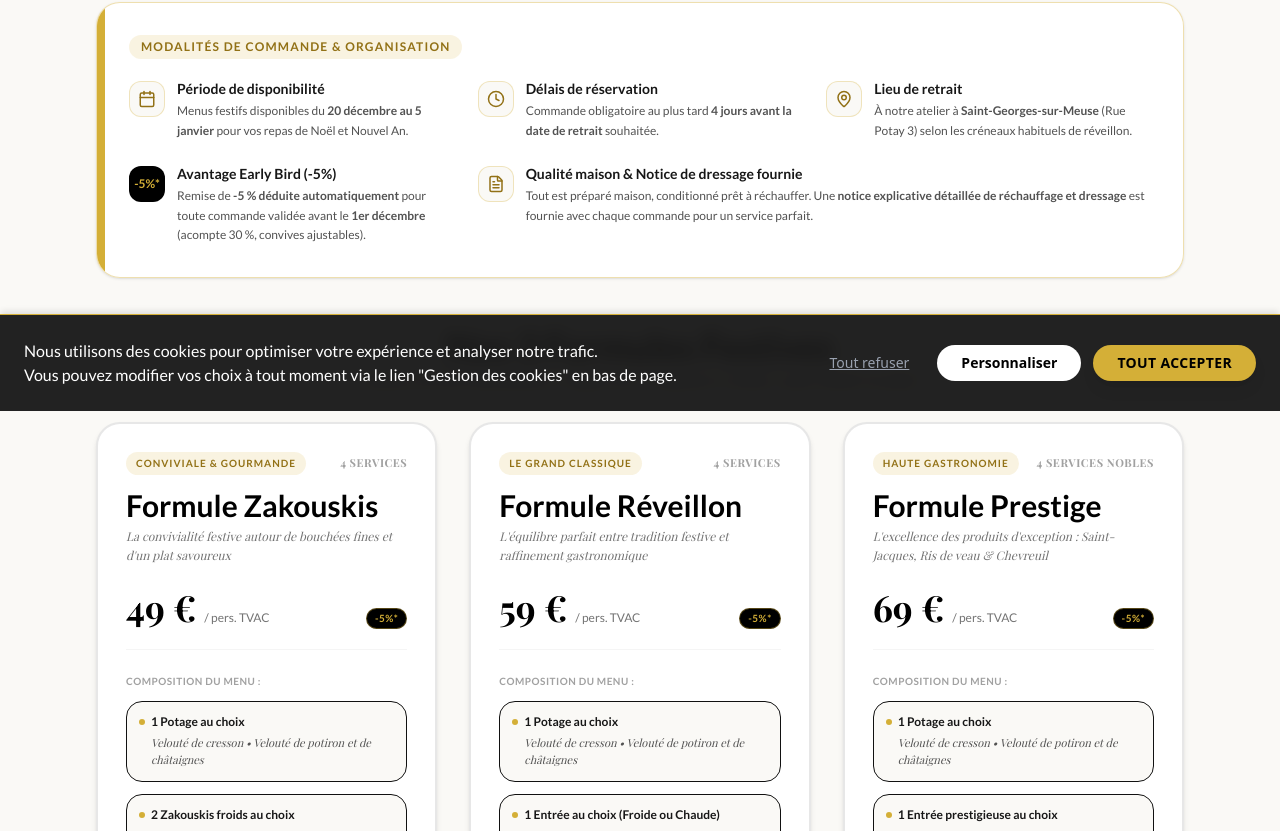
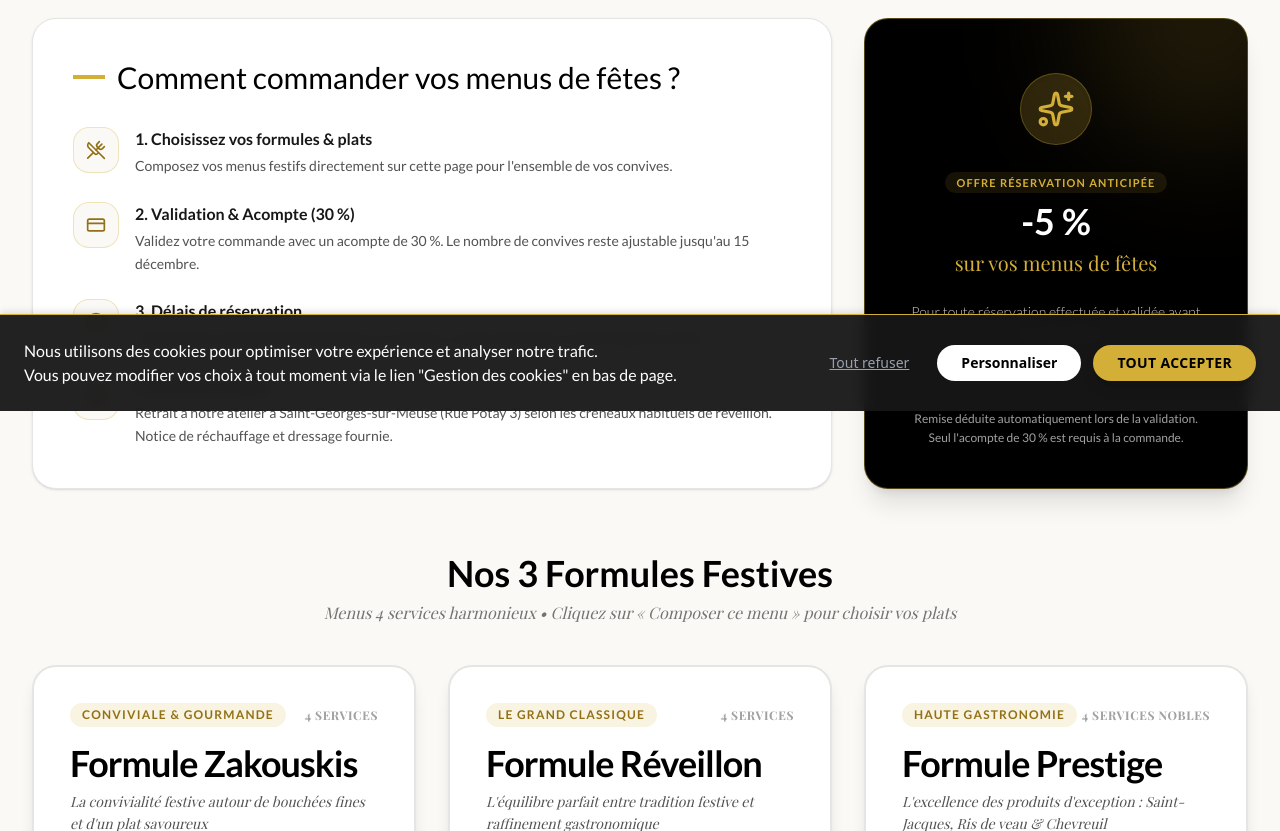
Before and after one commit to FlorianMeganck/traiteur-compere, a Next.js app: page /menus-fetes in a window 1280 px wide. Shown: the part 389-1220 px from the top of the page. Built offline with nearby package versions, Linux system fonts and the light colour scheme; a web font is replaced by a local one.

Commit message:
feat(menus-fetes): bloc réassurance en 2 colonnes et agrandissement échelle des 3 cartes

```diff
--- a/app/menus-fetes/page.tsx
+++ b/app/menus-fetes/page.tsx
@@ -5,7 +5,8 @@ import Link from "next/link";
 import { motion, AnimatePresence } from "framer-motion";
 import {
     Sparkles, Check, Plus, Minus, ShoppingCart, X,
-    ChefHat, Calendar, Clock, MapPin, Award, FileText, ArrowRight
+    ChefHat, Calendar, Clock, MapPin, Award, FileText, ArrowRight,
+    UtensilsCrossed, CreditCard
 } from "lucide-react";
 
 import {
@@ -218,7 +219,7 @@ export default function MenusFetesPage() {
             {/* Halo doré décoratif */}
             <div className="absolute top-0 left-1/2 -translate-x-1/2 w-[1200px] h-[550px] bg-gradient-to-b from-[#D4AF37]/10 via-[#D4AF37]/5 to-transparent blur-3xl pointer-events-none -z-10" />
 
-            <div className="max-w-6xl mx-auto px-4 sm:px-6 lg:px-8 space-y-12">
+            <div className="max-w-7xl mx-auto px-4 sm:px-6 lg:px-8 space-y-16">
 
                 {/* ==================================================== */}
                 {/* 1. EN-TÊTE HERO                                      */}
@@ -239,159 +240,176 @@ export default function MenusFetesPage() {
                 </header>
 
                 {/* ==================================================== */}
-                {/* 2. BANDEAU SUPÉRIEUR : RÉASSURANCE & MODALITÉS       */}
+                {/* 2. BLOC DE RÉASSURANCE EN 2 COLONNES (STYLE PLATS)   */}
                 {/* ==================================================== */}
-                <section className="bg-white/95 rounded-3xl border border-[#D4AF37]/40 shadow-sm p-6 sm:p-8 backdrop-blur-xs relative overflow-hidden">
-                    <div className="absolute top-0 left-0 w-2 h-full bg-[#D4AF37]" />
+                <section className="grid grid-cols-1 lg:grid-cols-3 gap-8">
+                    {/* Colonne de gauche : Comment commander */}
+                    <div className="lg:col-span-2 bg-white p-8 sm:p-10 rounded-3xl shadow-sm border border-neutral-200 flex flex-col justify-between">
+                        <div>
+                            <h2 className="text-2xl sm:text-3xl font-serif text-black mb-8 flex items-center gap-3">
+                                <span className="w-8 h-1 bg-[#D4AF37]"></span>
+                                Comment commander vos menus de fêtes ?
+                            </h2>
 
-                    <div className="flex items-center gap-2.5 mb-5">
-                        <span className="text-xs font-bold uppercase tracking-widest text-[#927116] bg-[#D4AF37]/15 px-3 py-1 rounded-full">
-                            Modalités de commande & Organisation
-                        </span>
+                            <ul className="space-y-6">
+                                <li className="flex items-start gap-4">
+                                    <div className="bg-[#FAF9F6] p-3 rounded-2xl text-[#927116] border border-[#D4AF37]/30 shrink-0">
+                                        <UtensilsCrossed size={20} />
+                                    </div>
+                                    <div>
+                                        <h3 className="font-bold text-neutral-900 mb-1 text-base">
+                                            1. Choisissez vos formules & plats
+                                        </h3>
+                                        <p className="text-neutral-600 text-sm leading-relaxed">
+                                            Composez vos menus festifs directement sur cette page pour l&apos;ensemble de vos convives.
+                                        </p>
+                                    </div>
+                                </li>
+
+                                <li className="flex items-start gap-4">
+                                    <div className="bg-[#FAF9F6] p-3 rounded-2xl text-[#927116] border border-[#D4AF37]/30 shrink-0">
+                                        <CreditCard size={20} />
+                                    </div>
+                                    <div>
+                                        <h3 className="font-bold text-neutral-900 mb-1 text-base">
+                                            2. Validation & Acompte (30 %)
+                                        </h3>
+                                        <p className="text-neutral-600 text-sm leading-relaxed">
+                                            Validez votre commande avec un acompte de 30 %. Le nombre de convives reste ajustable jusqu&apos;au 15 décembre.
+                                        </p>
+                                    </div>
+                                </li>
+
+                                <li className="flex items-start gap-4">
+                                    <div className="bg-[#FAF9F6] p-3 rounded-2xl text-[#927116] border border-[#D4AF37]/30 shrink-0">
+                                        <Clock size={20} />
+                                    </div>
+                                    <div>
+                                        <h3 className="font-bold text-neutral-900 mb-1 text-base">
+                                            3. Délais de réservation
+                                        </h3>
+                                        <p className="text-neutral-600 text-sm leading-relaxed">
+                                            Commandes ouvertes du 20 décembre au 5 janvier, au plus tard 4 jours avant la date de retrait.
+                                        </p>
+                                    </div>
+                                </li>
+
+                                <li className="flex items-start gap-4">
+                                    <div className="bg-[#FAF9F6] p-3 rounded-2xl text-[#927116] border border-[#D4AF37]/30 shrink-0">
+                                        <MapPin size={20} />
+                                    </div>
+                                    <div>
+                                        <h3 className="font-bold text-neutral-900 mb-1 text-base">
+                                            4. Retrait à l&apos;atelier
+                                        </h3>
+                                        <p className="text-neutral-600 text-sm leading-relaxed">
+                                            Retrait à notre atelier à Saint-Georges-sur-Meuse (Rue Potay 3) selon les créneaux habituels de réveillon. Notice de réchauffage et dressage fournie.
+                                        </p>
+                                    </div>
+                                </li>
+                            </ul>
+                        </div>
                     </div>
 
-                    <div className="grid grid-cols-1 md:grid-cols-2 lg:grid-cols-3 gap-6 text-sm">
-                        {/* Période de disponibilité */}
-                        <div className="flex items-start gap-3">
-                            <div className="w-9 h-9 rounded-xl bg-[#FAF9F6] border border-[#D4AF37]/30 text-[#927116] flex items-center justify-center shrink-0 mt-0.5">
-                                <Calendar size={18} />
+                    {/* Colonne de droite : Encart sombre noir & or élégant */}
+                    <div className="lg:col-span-1 bg-black text-white p-8 sm:p-10 rounded-3xl shadow-xl relative overflow-hidden flex flex-col justify-between border border-[#D4AF37]/40">
+                        {/* Halo doré décoratif */}
+                        <div className="absolute top-0 right-0 w-64 h-64 bg-[#D4AF37]/15 rounded-full blur-3xl -translate-y-1/2 translate-x-1/3 pointer-events-none" />
+
+                        <div className="relative z-10 flex flex-col items-center text-center space-y-6 my-auto">
+                            <div className="bg-[#D4AF37]/20 p-4 rounded-full text-[#D4AF37] border border-[#D4AF37]/30 shadow-inner">
+                                <Sparkles size={38} />
                             </div>
-                            <div>
-                                <h4 className="font-serif font-bold text-neutral-900 text-sm">
-                                    Période de disponibilité
-                                </h4>
-                                <p className="text-neutral-600 text-xs mt-0.5 leading-relaxed">
-                                    Menus festifs disponibles du <strong>20 décembre au 5 janvier</strong> pour vos repas de Noël et Nouvel An.
+
+                            <div className="space-y-2">
+                                <span className="text-[11px] uppercase tracking-widest font-bold text-[#D4AF37] bg-[#D4AF37]/10 px-3 py-1 rounded-full">
+                                    Offre Réservation Anticipée
+                                </span>
+                                <h3 className="text-3xl sm:text-4xl font-serif font-bold text-white pt-2">
+                                    -5 %
+                                </h3>
+                                <p className="text-lg sm:text-xl font-serif text-[#D4AF37]">
+                                    sur vos menus de fêtes
                                 </p>
                             </div>
+
+                            <p className="text-neutral-300 text-sm leading-relaxed font-light max-w-xs">
+                                Pour toute réservation effectuée et validée avant le <strong>1er décembre</strong>.
+                            </p>
                         </div>
 
-                        {/* Délais de réservation */}
-                        <div className="flex items-start gap-3">
-                            <div className="w-9 h-9 rounded-xl bg-[#FAF9F6] border border-[#D4AF37]/30 text-[#927116] flex items-center justify-center shrink-0 mt-0.5">
-                                <Clock size={18} />
-                            </div>
-                            <div>
-                                <h4 className="font-serif font-bold text-neutral-900 text-sm">
-                                    Délais de réservation
-                                </h4>
-                                <p className="text-neutral-600 text-xs mt-0.5 leading-relaxed">
-                                    Commande obligatoire au plus tard <strong>4 jours avant la date de retrait</strong> souhaitée.
-                                </p>
-                            </div>
-                        </div>
-
-                        {/* Lieu & Retrait */}
-                        <div className="flex items-start gap-3">
-                            <div className="w-9 h-9 rounded-xl bg-[#FAF9F6] border border-[#D4AF37]/30 text-[#927116] flex items-center justify-center shrink-0 mt-0.5">
-                                <MapPin size={18} />
-                            </div>
-                            <div>
-                                <h4 className="font-serif font-bold text-neutral-900 text-sm">
-                                    Lieu de retrait
-                                </h4>
-                                <p className="text-neutral-600 text-xs mt-0.5 leading-relaxed">
-                                    À notre atelier à <strong>Saint-Georges-sur-Meuse</strong> (Rue Potay 3) selon les créneaux habituels de réveillon.
-                                </p>
-                            </div>
-                        </div>
-
-                        {/* Offre Early Bird (-5%) */}
-                        <div className="flex items-start gap-3">
-                            <div className="w-9 h-9 rounded-xl bg-black text-[#D4AF37] flex items-center justify-center shrink-0 mt-0.5 font-bold text-xs">
-                                -5%*
-                            </div>
-                            <div>
-                                <h4 className="font-serif font-bold text-neutral-900 text-sm">
-                                    Avantage Early Bird (-5%)
-                                </h4>
-                                <p className="text-neutral-600 text-xs mt-0.5 leading-relaxed">
-                                    Remise de <strong>-5 % déduite automatiquement</strong> pour toute commande validée avant le <strong>1er décembre</strong> (acompte 30 %, convives ajustables).
-                                </p>
-                            </div>
-                        </div>
-
-                        {/* Prêt à réchauffer & Notice */}
-                        <div className="flex items-start gap-3 md:col-span-2">
-                            <div className="w-9 h-9 rounded-xl bg-[#FAF9F6] border border-[#D4AF37]/30 text-[#927116] flex items-center justify-center shrink-0 mt-0.5">
-                                <FileText size={18} />
-                            </div>
-                            <div>
-                                <h4 className="font-serif font-bold text-neutral-900 text-sm">
-                                    Qualité maison & Notice de dressage fournie
-                                </h4>
-                                <p className="text-neutral-600 text-xs mt-0.5 leading-relaxed">
-                                    Tout est préparé maison, conditionné prêt à réchauffer. Une <strong>notice explicative détaillée de réchauffage et dressage</strong> est fournie avec chaque commande pour un service parfait.
-                                </p>
-                            </div>
+                        <div className="relative z-10 mt-6 pt-6 border-t border-white/20 w-full text-center">
+                            <p className="text-neutral-400 text-xs leading-relaxed">
+                                Remise déduite automatiquement lors de la validation. Seul l&apos;acompte de 30 % est requis à la commande.
+                            </p>
                         </div>
                     </div>
                 </section>
 
                 {/* ==================================================== */}
-                {/* 3. VITRINE DES 3 FORMULES (STYLE FLYER - FIXES)       */}
+                {/* 3. VITRINE DES 3 FORMULES (STYLE FLYER - GRANDES)    */}
                 {/* ==================================================== */}
-                <section className="space-y-8">
+                <section className="space-y-10">
                     <div className="text-center max-w-2xl mx-auto">
                         <h2 className="text-3xl sm:text-4xl font-serif text-black font-bold">
                             Nos 3 Formules Festives
                         </h2>
-                        <p className="font-serif italic text-neutral-500 text-sm mt-1">
+                        <p className="font-serif italic text-neutral-500 text-sm sm:text-base mt-2">
                             Menus 4 services harmonieux • Cliquez sur &laquo; Composer ce menu &raquo; pour choisir vos plats
                         </p>
                     </div>
 
-                    <div className="grid grid-cols-1 md:grid-cols-3 gap-6 lg:gap-8 items-stretch">
+                    <div className="grid grid-cols-1 md:grid-cols-3 gap-8 items-stretch">
                         {FORMULES_FETES.map((formule) => {
                             return (
                                 <div
                                     key={formule.id}
-                                    className="bg-white rounded-3xl p-7 border-2 border-neutral-200/90 hover:border-[#D4AF37] shadow-md hover:shadow-xl transition-all duration-300 flex flex-col justify-between"
+                                    className="bg-white rounded-3xl p-8 sm:p-9 border-2 border-neutral-200 hover:border-[#D4AF37] shadow-lg hover:shadow-2xl transition-all duration-300 flex flex-col justify-between group"
                                 >
                                     <div>
                                         {/* Badge et titre */}
-                                        <div className="flex items-center justify-between mb-3">
-                                            <span className="text-[10px] uppercase font-bold tracking-widest text-[#927116] bg-[#D4AF37]/15 px-2.5 py-1 rounded-full">
+                                        <div className="flex items-center justify-between mb-4">
+                                            <span className="text-xs uppercase font-bold tracking-widest text-[#927116] bg-[#D4AF37]/15 px-3 py-1 rounded-full">
                                                 {formule.badge}
                                             </span>
-                                            <span className="text-[11px] font-serif font-bold text-neutral-400 uppercase tracking-wider">
+                                            <span className="text-xs font-serif font-bold text-neutral-400 uppercase tracking-wider">
                                                 {formule.tagline}
                                             </span>
                                         </div>
 
-                                        <h3 className="font-serif text-2xl sm:text-3xl font-bold text-black mb-1">
+                                        <h3 className="font-serif text-3xl sm:text-4xl font-bold text-black mb-2 tracking-tight">
                                             {formule.title}
                                         </h3>
-                                        <p className="font-serif italic text-xs text-neutral-500 mb-5 min-h-[2.5rem] leading-relaxed">
+                                        <p className="font-serif italic text-sm text-neutral-600 mb-6 min-h-[2.75rem] leading-relaxed">
                                             {formule.subtitle}
                                         </p>
 
-                                        {/* Tarif avec badge -5% */}
-                                        <div className="flex items-baseline gap-2 mb-6 pb-5 border-b border-neutral-100">
-                                            <span className="font-serif text-3xl sm:text-4xl font-bold text-black">
+                                        {/* Tarif avec badge -5% : Prix grossi à fort impact */}
+                                        <div className="flex items-baseline gap-2 mb-7 pb-6 border-b border-neutral-200">
+                                            <span className="font-serif text-5xl sm:text-6xl font-extrabold text-black tracking-tight">
                                                 {formule.price} €
                                             </span>
-                                            <span className="text-xs text-neutral-500 font-medium">
+                                            <span className="text-xs sm:text-sm text-neutral-500 font-medium">
                                                 / pers. TVAC
                                             </span>
-                                            <span className="bg-black text-[#D4AF37] border border-[#D4AF37]/40 text-[10px] font-bold px-2 py-0.5 rounded-full uppercase tracking-wider ml-auto">
+                                            <span className="bg-black text-[#D4AF37] border border-[#D4AF37]/40 text-xs font-bold px-2.5 py-1 rounded-full uppercase tracking-wider ml-auto shadow-xs">
                                                 -5%*
                                             </span>
                                         </div>
 
-                                        {/* Décomposition des services du flyer */}
-                                        <div className="space-y-3 mb-8">
-                                            <p className="text-[10px] uppercase tracking-wider font-bold text-neutral-400">
+                                        {/* Décomposition des services du flyer avec espacement aéré */}
+                                        <div className="space-y-4 mb-8">
+                                            <p className="text-[11px] uppercase tracking-wider font-bold text-neutral-400">
                                                 Composition du menu :
                                             </p>
 
                                             {formule.steps.map((st, sIdx) => (
-                                                <div key={sIdx} className="bg-[#FAF9F6] p-3 rounded-2xl border border-neutral-150">
-                                                    <p className="font-bold text-xs text-neutral-900 flex items-center gap-1.5 mb-1">
-                                                        <span className="w-1.5 h-1.5 rounded-full bg-[#D4AF37]" />
+                                                <div key={sIdx} className="bg-[#FAF9F6] p-4 rounded-2xl border border-neutral-200/80 shadow-2xs">
+                                                    <p className="font-bold text-sm text-neutral-900 flex items-center gap-2 mb-1.5">
+                                                        <span className="w-2 h-2 rounded-full bg-[#D4AF37] shrink-0" />
                                                         <span>{st.stepTitle}</span>
                                                     </p>
-                                                    <p className="text-[11px] text-neutral-600 font-serif italic pl-3 leading-relaxed">
+                                                    <p className="text-xs sm:text-[13px] text-neutral-700 font-serif italic pl-4 leading-relaxed">
                                                         {st.selectionType === 'fixed'
                                                             ? (st.fixedItem?.title || st.options[0]?.title)
                                                             : st.options.map(o => o.title).join(' • ')}
@@ -406,11 +424,11 @@ export default function MenusFetesPage() {
                                         <button
                                             type="button"
                                             onClick={() => handleOpenModal(formule)}
-                                            className="w-full bg-black hover:bg-[#D4AF37] text-white hover:text-black py-4 px-6 rounded-full font-serif font-bold text-xs uppercase tracking-wider transition-all duration-300 shadow-md hover:shadow-lg flex items-center justify-center gap-2 group"
+                                            className="w-full bg-black hover:bg-[#D4AF37] text-white hover:text-black py-4.5 px-6 rounded-full font-serif font-bold text-xs sm:text-sm uppercase tracking-wider transition-all duration-300 shadow-md hover:shadow-xl flex items-center justify-center gap-2.5"
                                         >
-                                            <ChefHat size={16} />
+                                            <ChefHat size={18} />
                                             <span>Composer ce menu</span>
-                                            <ArrowRight size={14} className="group-hover:translate-x-1 transition-transform" />
+                                            <ArrowRight size={16} className="group-hover:translate-x-1.5 transition-transform" />
                                         </button>
                                     </div>
                                 </div>
```
